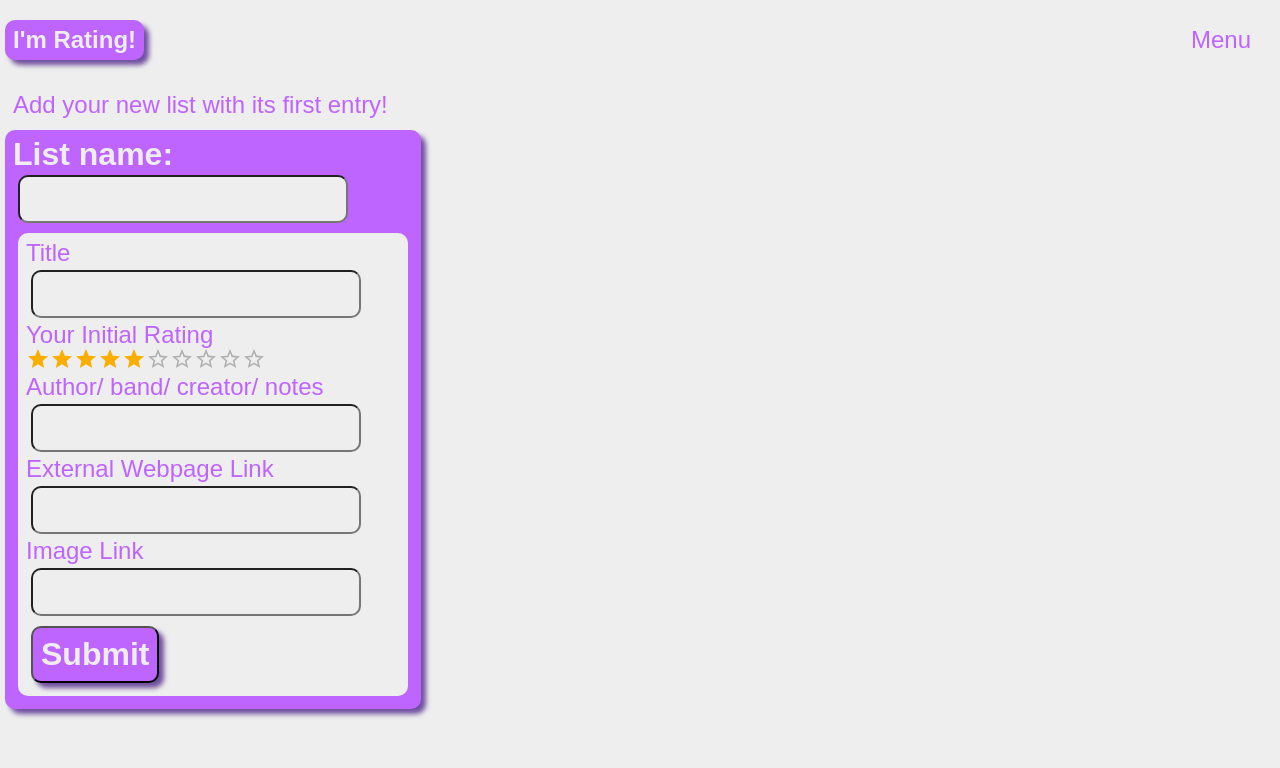
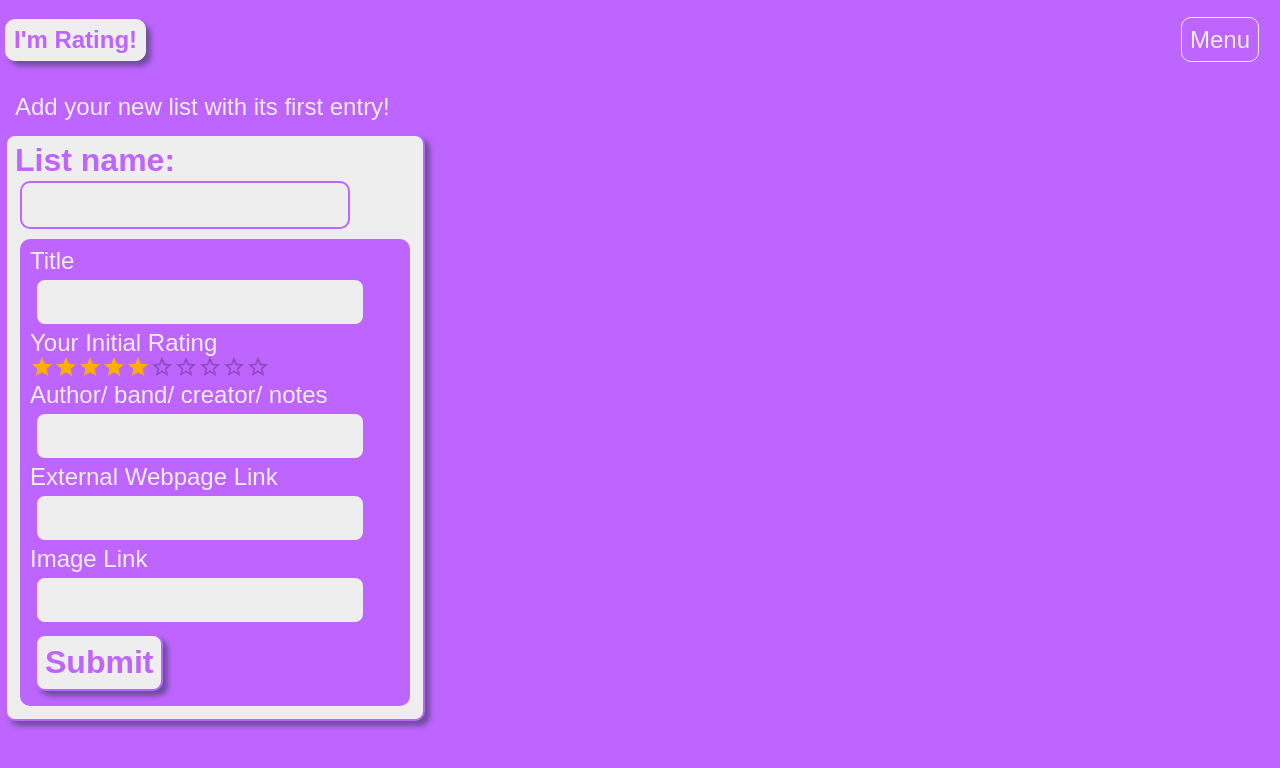
Before and after one commit to tgcidpl/I-Am-Rating-App-Vite, a React (Vite) app: page /create in a window 1280 px wide. Shown: the top 768 px of the page. Built offline with nearby package versions, Linux system fonts and the light colour scheme; no server answers.

Commit message:
minor visual changes to increase readability

```diff
--- a/src/components/AddList/AddList.jsx
+++ b/src/components/AddList/AddList.jsx
@@ -41,7 +41,7 @@ export function AddList() {
                 <div className="largeTile">
                     <label>List name: </label>
                     <input
-                        className="smallTile"
+                        className="smallTile textField"
                         type="text"
                         value={listName}
                         onChange={(e) => {
--- a/src/index.scss
+++ b/src/index.scss
@@ -10,16 +10,16 @@ $shadowColor: #6F4F9F;
 
 body {
   margin: 0 auto;
-  background-color: $secondaryColor;
+  background-color: $primaryColor;
 }
 
 .largeTile {
   scroll-snap-align: start;
   display: block;
-  background-color: $primaryColor;
+  background-color: $secondaryColor;
   border-radius: 10px;
   padding: 0.5rem;
-  color: $secondaryColor;
+  color: $primaryColor;
   margin: 5px;
   font-weight: 700;
   font-size: 2rem;
@@ -28,20 +28,23 @@ body {
   max-width: 400px;
   min-width: 90vw;
   box-shadow: 5px 5px 5px $shadowColor;
+  border: 2px solid $primaryColor;
   @media (min-width: 440px) {
     min-width: 400px;
   }
 }
 
 .smallTile {
-  background-color: $secondaryColor;
+  background-color: $primaryColor;
   border-radius: 10px;
   padding: 0.5rem;
-  color: $primaryColor;
+  color: $secondaryColor;
+  text-shadow: -2px -2px 0 $primaryColor, 2px -2px 0 $primaryColor, -2px 2px 0 $primaryColor, 2px 2px 0 $primaryColor;
   margin: 5px;
   font-weight: 400;
   font-size: 1.5rem;
   overflow-y: hidden;
+  border: 2px solid $primaryColor;
 }
 
 .btn {
@@ -51,8 +54,9 @@ body {
   overflow: visible;
 
   &:hover {
-    background-color: $primaryColor;
-    color: $secondaryColor;
+    background-color: $secondaryColor;
+    color: $primaryColor;
+    text-shadow: none;
   }
 }
 
@@ -84,16 +88,21 @@ body {
 .Menu__button {
   text-decoration: none;
   transition: all 0.5s;
-
+  border: 1px solid $secondaryColor;
   &:hover {
-    background-color: $primaryColor;
-    color: $secondaryColor;
+    background-color: $secondaryColor;
+    color: $primaryColor;
     cursor: pointer;
+    text-shadow: none;
   }
 }
 
 .textField {
   max-width: 90%;
+  color: $primaryColor;
+  background-color: $secondaryColor;
+  border: 2px solid $primaryColor;
+  text-shadow: none;
 }
 
 .Menu-list {
@@ -119,7 +128,7 @@ body {
 
   &-header {
     font-size: 2.5rem;
-    text-shadow: $shadowColor 3px 3px 3px;
+    text-shadow: $shadowColor 1px 1px 1px;
   }
 
   &-items {
@@ -146,6 +155,12 @@ body {
           height: 2rem;
           color: $primaryColor;
           font-weight: 700;
+          &:hover {
+            background-color: $primaryColor;
+            color: $secondaryColor;
+            cursor: pointer;
+            text-shadow: none;
+          }
         }
       }
 
@@ -164,12 +179,13 @@ body {
         padding: 0 0.5rem;
         text-decoration: none;
         margin-bottom: 1rem;
-        color: $primaryColor;
+        color: $secondaryColor;
 
         &:hover {
-          background-color: $primaryColor;
-          color: $secondaryColor;
+          background-color: $secondaryColor;
+          color: $primaryColor;
           border-radius: 5px;
+          text-shadow: none;
         }
       }
 
@@ -189,7 +205,7 @@ body {
 }
 
 .deleteBtn {
-  background-color: $secondaryColor;
+  background-color: $primaryColor;
   border-radius: 5px;
   align-self: flex-end;
 
@@ -203,6 +219,7 @@ body {
 .aboutUsText {
   padding: 1rem;
   max-width: 400px;
+  margin-top: 2rem;
   > p {
     margin-bottom: 2rem;
   }
@@ -215,6 +232,8 @@ body {
   display: flex;
 flex-direction: column;
   align-items: center;
+  background-color: $primaryColor;
+  color: $secondaryColor;
   &-header {
     padding: 1rem;
   }
@@ -230,12 +249,20 @@ flex-direction: column;
       text-decoration: none;
       cursor: pointer;
       overflow: visible;
+      background-color: $secondaryColor;
+      color: $primaryColor;
+      text-shadow: none;
+      border: 1px solid $secondaryColor;
+      &:hover {
+        background-color: $primaryColor;
+        color: $secondaryColor;
+        border: 1px solid $secondaryColor;
+      }
     }
   }
 }
 
 .signOutBtn {
-  width: 40vw;
   margin-top: 5rem;
   border: none;
 }
--- a/src/pages/Auth/Auth.jsx
+++ b/src/pages/Auth/Auth.jsx
@@ -37,7 +37,7 @@ export function Auth() {
     }
 
     return (
-        <div className="largeTile Auth">
+        <div className="largeTile Auth shadowed">
             <h2 className="Auth-header">&#9733; I'm Rating &#9733;</h2>
             <h2 className="Auth-header">Welcome!</h2>
             <div className="Auth-inputs">
```
